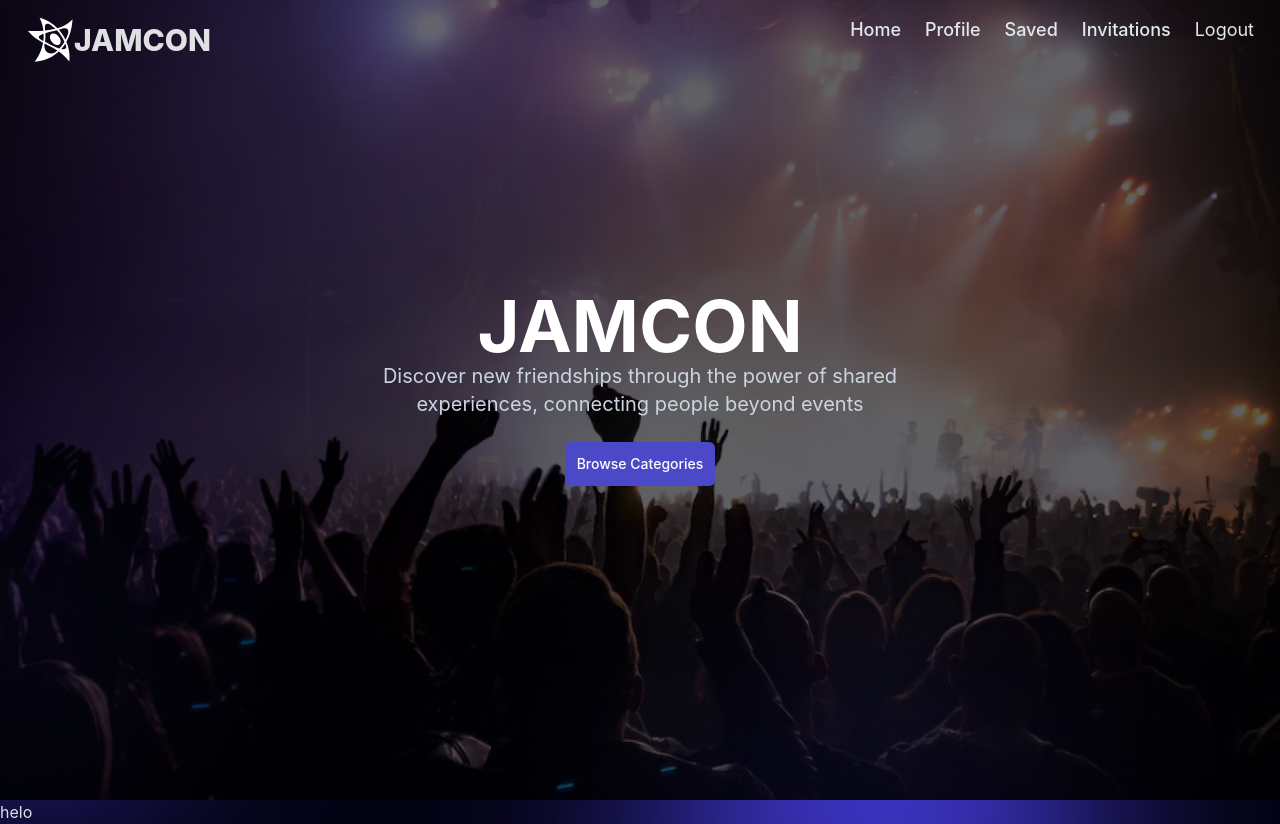
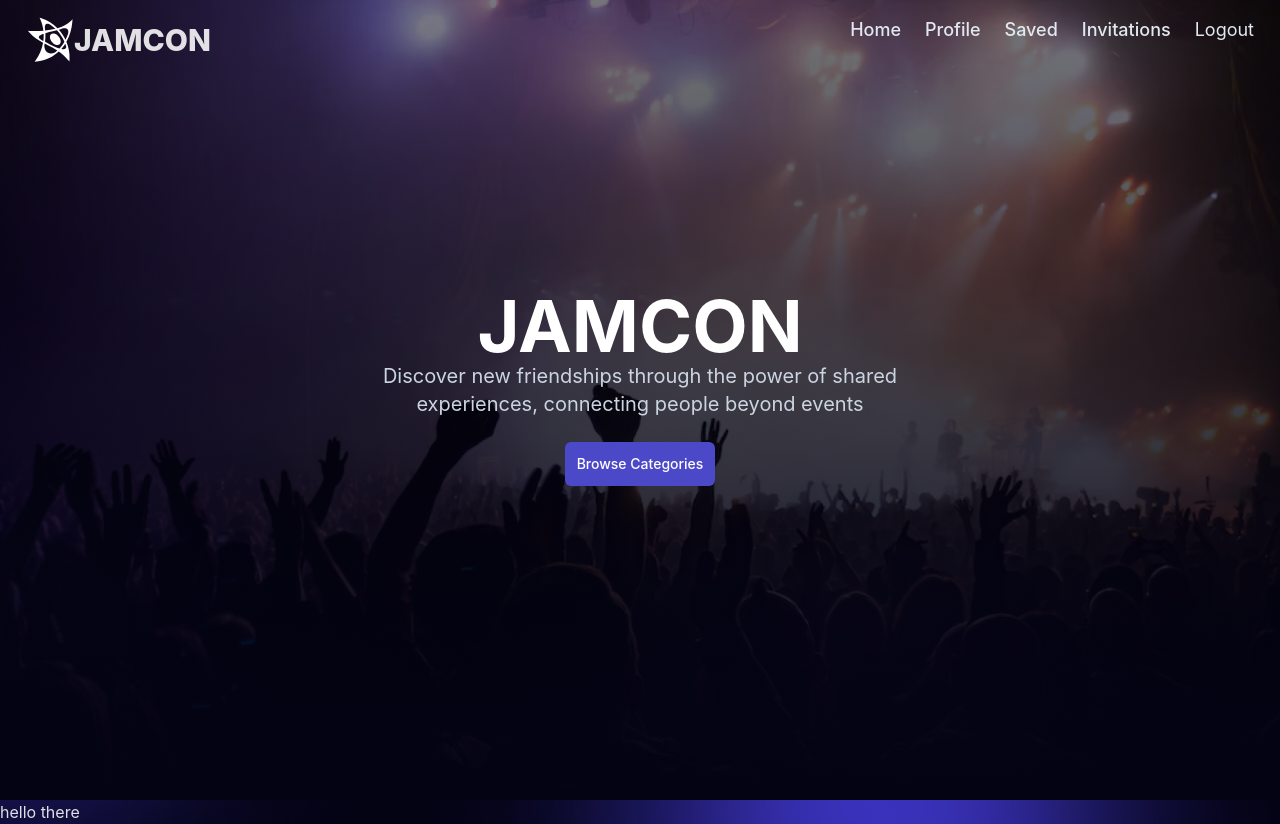
Before and after one commit to dombonifacio/UpMeet, a React (Vite) app in the folder client/: page / in a window 1280 px wide. Built offline with nearby package versions, Linux system fonts and the light colour scheme.

Commit message:
Organized hero`s section code.

```diff
--- a/client/src/pages/HomePage.tsx
+++ b/client/src/pages/HomePage.tsx
@@ -60,9 +60,9 @@ export const HomePage: React.FC = () => {
 
   return (
     <>
-      <div className="w-full ">
-        <header>
-          <div className="relative">
+      <div className="w-full min-h-screen min-w-screen">
+        <header className="relative">
+          {/* <div className="relative">
             <div
               style={{
                 background: `linear-gradient(rgba(0, 0, 0, 0.5), rgba(0, 0, 0, 0.5)), url(${header})`,
@@ -71,13 +71,22 @@ export const HomePage: React.FC = () => {
                 backgroundRepeat: "no-repeat",
                 backgroundAttachment: "fixed",
 
-                // other styles...
+
               }}
               className="w-full min-h-screen"
             >
-              {/* Your component content */}
+
               <div className="absolute top-0 right-0 left-0 bottom-0  mx-auto max-w-[1260px]">
                 <div className="h-full absolute w-full">
+                  <Navbar />
+                </div>
+
+              </div>
+            </div>
+          </div> */}
+
+          <div className="absolute bg-gradient-to-t from-vader w-full h-full bg-black/40">
+            <div className="max-w-[1260px] mx-auto">
               <Navbar />
             </div>
             <div className="title">
@@ -94,11 +103,10 @@ export const HomePage: React.FC = () => {
               </button>
             </div>
           </div>
-            </div>
-          </div>
+          <img src={header} className="w-full h-screen object-cover" />
         </header>
         <section>
-          <div>helo</div>
+          <div>hello there</div>
         </section>
       </div>
 
```
Lines whose indentation alone changed are shown as unchanged.
